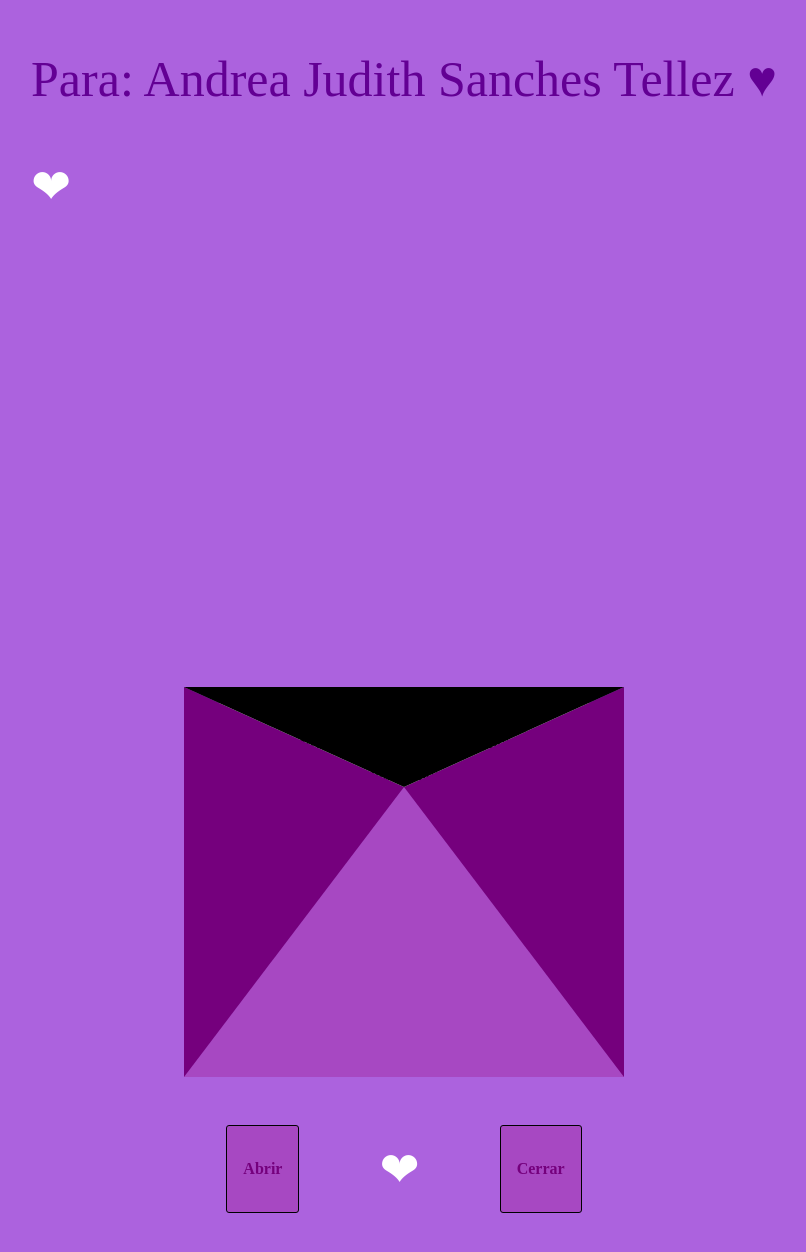
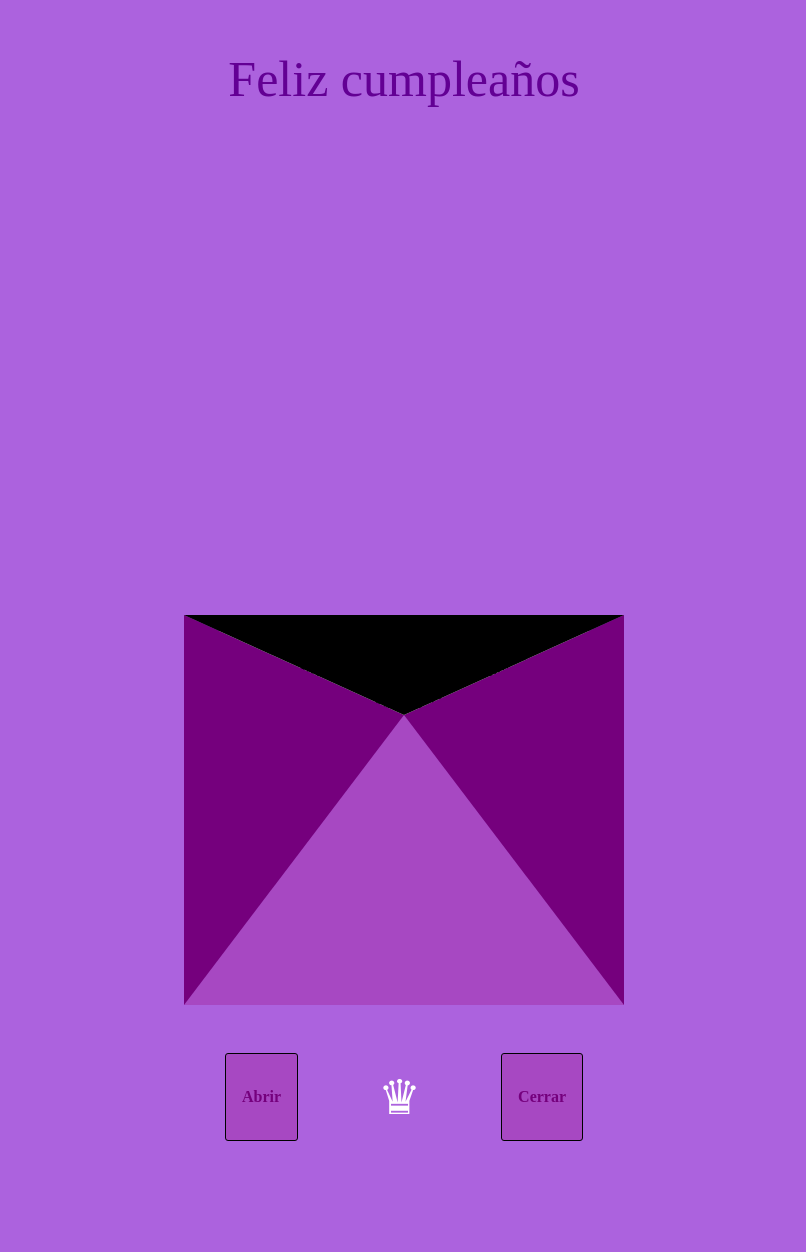
Before and after one commit to paulin236/carta, a plain HTML site: page index.html in a window 1280 px wide. Shown: the top 1252 px of the page, without its empty margins (236-1042 px from the left). Drawn offline with Linux system fonts and the light colour scheme.

Commit message:
Update index.html

```diff
--- a/index.html
+++ b/index.html
@@ -7,8 +7,7 @@
   <link rel="stylesheet" href="style.css">
   <header class="header">
     <div class="container">
-      <p class="amor">Para: Andrea Judith Sanches Tellez ♥</p>
-      <p><span class="corazon">&#10084;</span></p>
+      <p class="amor">Feliz cumpleaños  </p>
     </div>
 </header>
 </head>
@@ -17,22 +16,18 @@
 
     <div class="container-letter">
       <div class="cover"></div>
-      <span class="heart">♥</span>
       <p class="paper" id="mainMessage">
-        Te deseo un muy feliz cumpleaños, que cumplas todas tus metas y sobre todo que sigas siendo tan
-        bella, hermosa, inteligente, solidaria, amigable, amorosa, talentosa, risueña, positiva, enérgica,
-        feliz, imparable, perseverante y autentica como solo tú lo eres.
-        Siéntete orgullosa de todo lo que has logrado, por que yo si estoy orgullosos de ves como te superas cada día.
-        Con amor ♥
+        Te deseo un muy feliz cumpleaños, que cumplas todas tus metas como hasta ahora.
+
         Paulino.
-        Que tengas un muy bonito dia y un feliz cumpleaños ♥ Andy ♥
+        Que tengas un muy bonito dia y un feliz cumpleaños
       </p>
 
       <div class="letter"></div>
     </div>
     <div class="options">
       <button id="open">Abrir</button>
-      <p><span class="corazon">&#10084;</span></p>
+      <p><span class="corazon">&#9819;</span></p>
       <button id="close">Cerrar</butto>
 
     </div>
```
